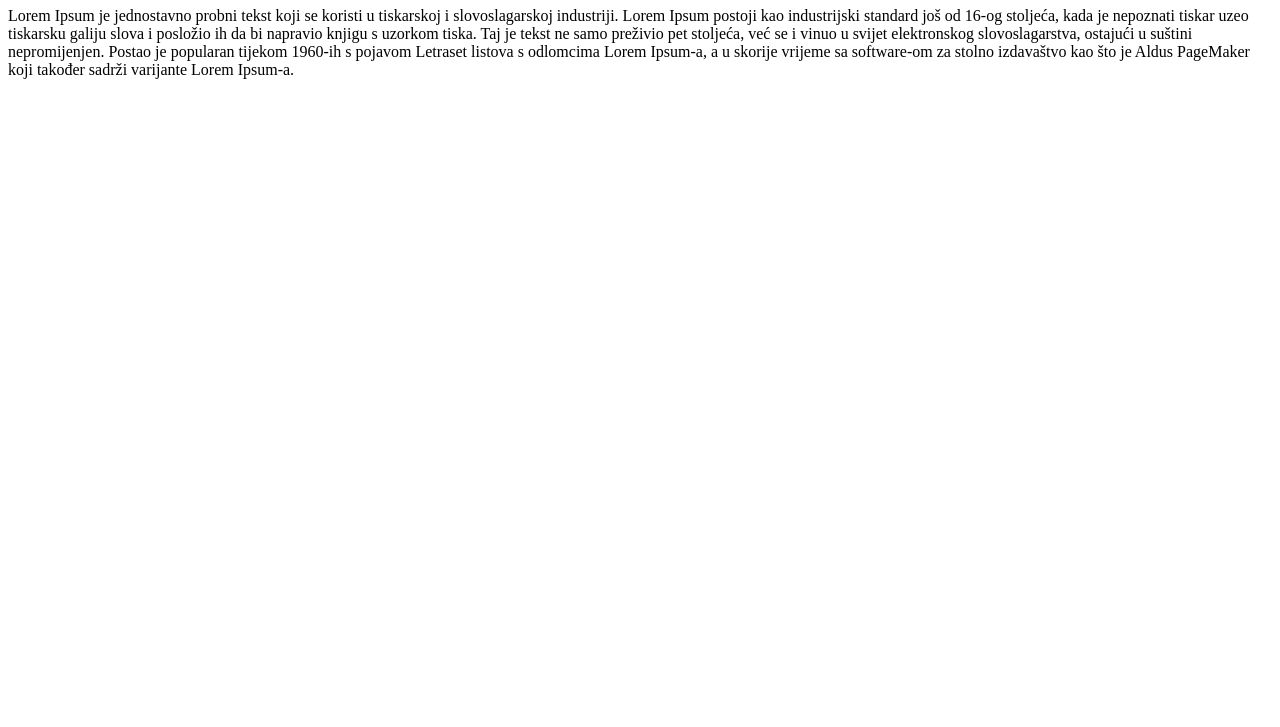
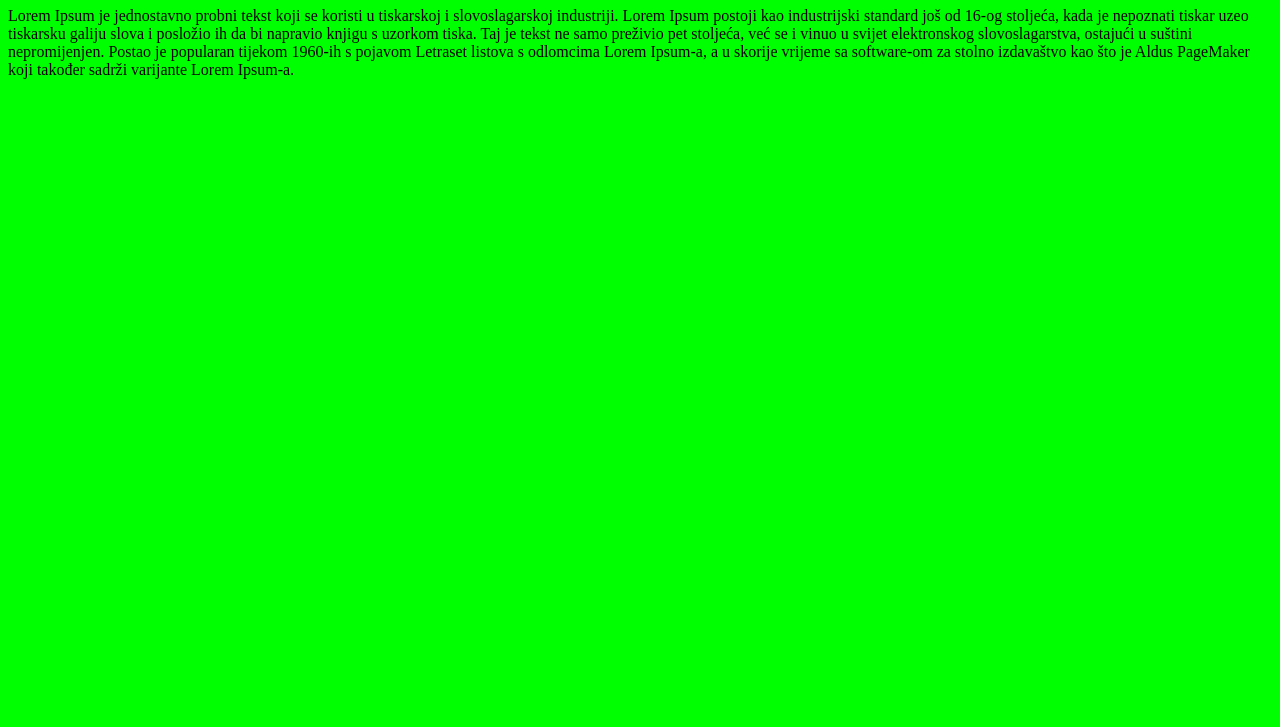
Before and after one commit to sicky986/Projektic, a plain HTML site: page index.html in a window 1280 px wide. Shown: the part 73-800 px from the top of the page. Drawn offline with Linux system fonts and the light colour scheme.

Commit message:
Update index.html

```diff
--- a/index.html
+++ b/index.html
@@ -6,7 +6,7 @@
 	<meta charset="utf-8"  />
 </head>
 
-<body>
+<body style="background-color:Lime;">
 	<h1>Ovo je moj prvi projekt</h1>
 
 	<p>Lorem Ipsum je jednostavno probni tekst koji se koristi u tiskarskoj i slovoslagarskoj industriji. Lorem Ipsum postoji kao industrijski standard još od 16-og stoljeća, kada je nepoznati tiskar uzeo tiskarsku galiju slova i posložio ih da bi napravio knjigu s uzorkom tiska. Taj je tekst ne samo preživio pet stoljeća, već se i vinuo u svijet elektronskog slovoslagarstva, ostajući u suštini nepromijenjen. Postao je popularan tijekom 1960-ih s pojavom Letraset listova s odlomcima Lorem Ipsum-a, a u skorije vrijeme sa software-om za stolno izdavaštvo kao što je Aldus PageMaker koji također sadrži varijante Lorem Ipsum-a.</p>
```
